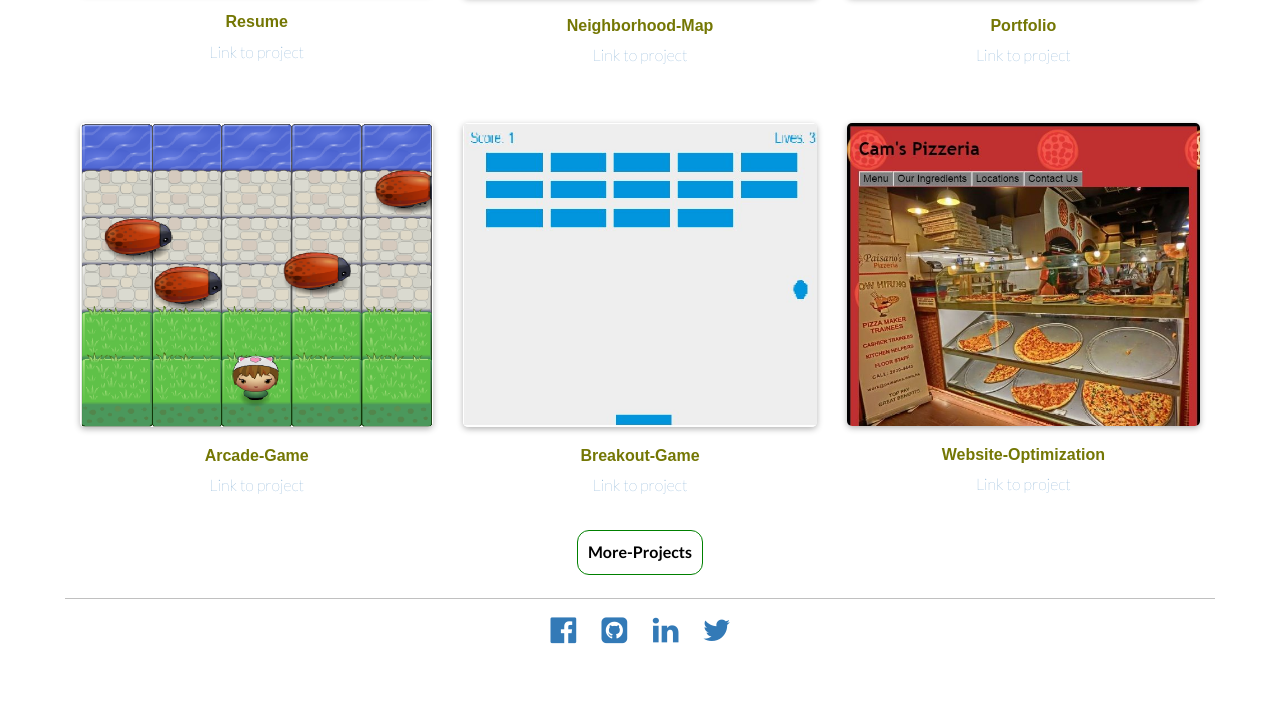
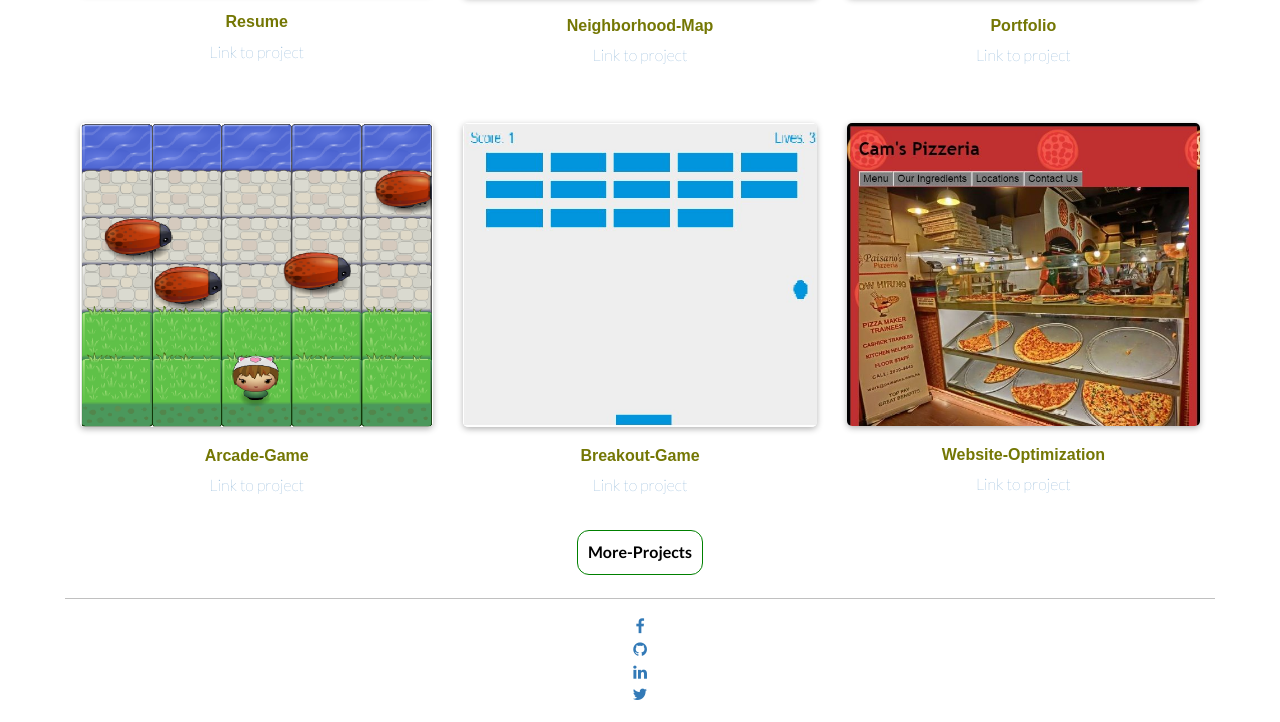
Before and after one commit to H-Madhav/madhav1993.github.io, a plain HTML site: page index.html in a window 1280 px wide. Shown: the part 926-1648 px from the top of the page. Before the commit the page ends 1605 px from the top, so only its background shows below. Drawn offline with Linux system fonts and the light colour scheme.

Commit message:
Update index.html

```diff
--- a/index.html
+++ b/index.html
@@ -89,10 +89,10 @@
         <footer class="row footer">
             <div class="col-md-12 social_icon">
                 <ul class="social">
-                    <li class="social_list"><a href=""><i style="font-size:30px" class="fa">&#xf230;</i></a></li>
-                    <li class="social_list"><a href=""><i style="font-size:30px" class="fa">&#xf092;</i></a></li>
-                    <li class="social_list"><a href=""><i style="font-size:30px" class="fa">&#xf0e1;</i></a></li>
-                    <li class="social_list"><a href=""><i style="font-size:30px" class="fa">&#xf099;</i></a></li>
+                    <li><a href="https://www.facebook.com/madhav.jha.9400"><i class="fa fa-facebook"></i></a></li>
+                    <li><a href="https://github.com/madhav1993"><i class="fa fa-github"></i></a></li>
+                    <li><a href="https://in.linkedin.com/in/hari-madhav-jha-32a420105"><i class="fa fa-linkedin"></i></a></li>
+                    <li><a href="https://twitter.com/Madhav7Jha"><i class="fa fa-twitter"></i></a></li>
                 </ul>
             </div>
         </footer>
```
